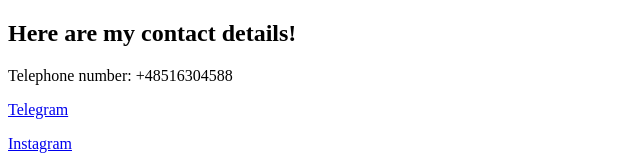
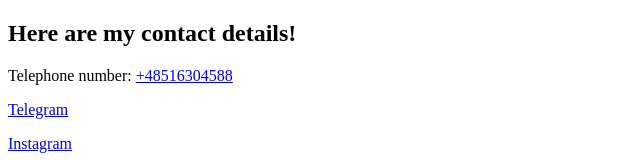
Before and after one commit to asvdbe/cv1, a plain HTML site: page contact.html in a window 1280 px wide. Shown: the top 160 px of the page, without its empty margins (0-640 px from the left). Drawn offline with Linux system fonts and the light colour scheme.

Commit message:
added callable link

```diff
--- a/contact.html
+++ b/contact.html
@@ -6,7 +6,7 @@
 </head>
 <body>
     <h2>Here are my contact details!</h2>
-    <p>Telephone number: +48516304588</p>
+    <p>Telephone number: <a href="tel:+48516304588">+48516304588</a></p>
     <p><a href="t.me/jvpvn">Telegram</a></p>
     <p><a href="https://instagram.com/asvdbe?igshid=OGQ2MjdiOTE=">Instagram</a></p>
     <p>Whatsapp:</p>
```
